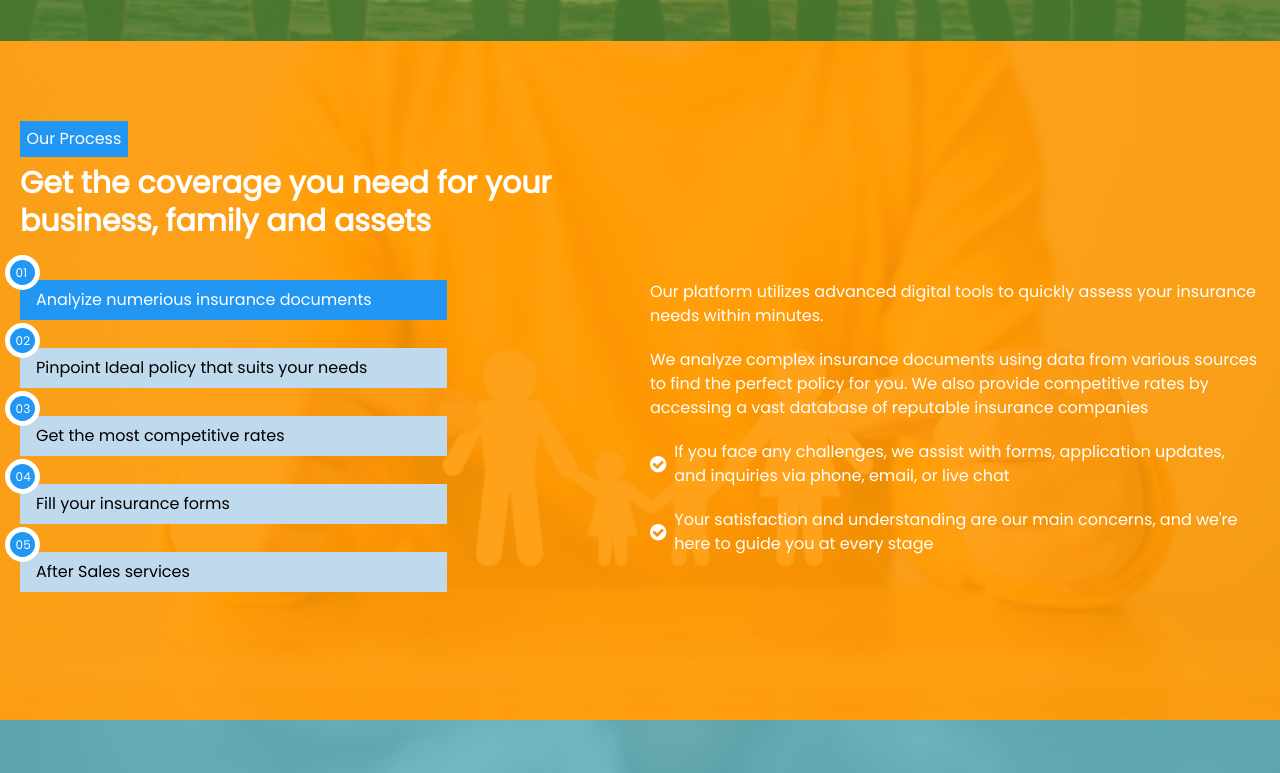
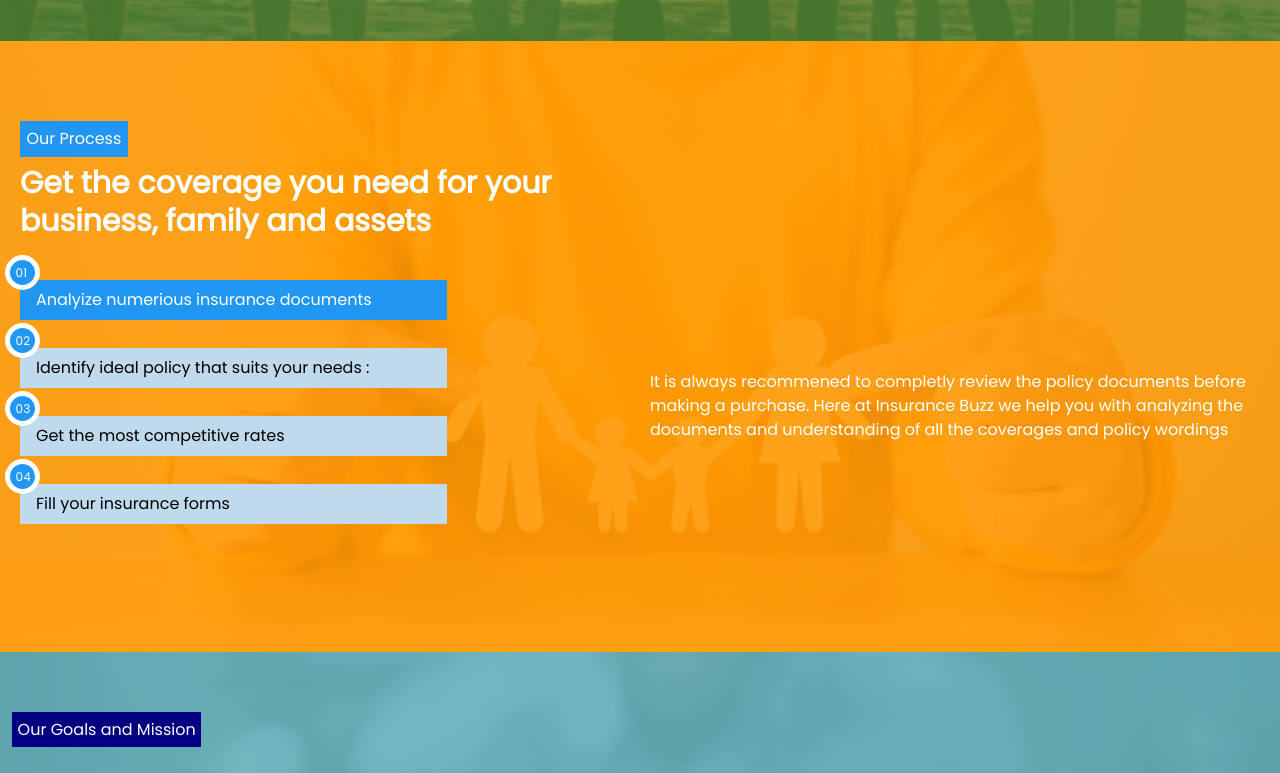
Before and after one commit to stechx1/insurance-buzz-v2, a Next.js app: page / in a window 1280 px wide. Shown: the part 1563-2336 px from the top of the page. Built offline with nearby package versions, Linux system fonts and the light colour scheme.

Commit message:
process section done

```diff
--- a/components/Coverages/CoverageBox.js
+++ b/components/Coverages/CoverageBox.js
@@ -4,12 +4,12 @@ const CoverageBox = ({ image, text, onClick }) => {
   return (
     <div
       onClick={onClick}
-      className='flex flex-col items-center justify-center rounded bg-white shadow-lg cursor-pointer hover:transition-all hover:scale-105'
+      className='flex flex-col items-center justify-between rounded bg-white shadow-lg cursor-pointer hover:transition-all hover:scale-105'
     >
       <img
         src={image}
         alt='coverageimg'
-        className='h-[200px] w-[240px]'
+        className='h-[200px] w-[100%]'
         style={{ objectFit: 'cover' }}
       />
       <p className='px-3 py-4'>{text}</p>
--- a/components/Coverages/CoverageSlider.js
+++ b/components/Coverages/CoverageSlider.js
@@ -6,7 +6,7 @@ const CoverageSlider = () => {
   const router = useRouter();
   return (
     <>
-      <div className='grid xl:grid-cols-5 sm:grid-cols-3 grid-cols-2 gap-5 sm:px-20 px-10 py-10'>
+      <div className='grid xl:grid-cols-5 sm:grid-cols-3 grid-cols-1 gap-5 sm:px-20 px-10 py-10'>
         <CoverageBox
           onClick={() => router.push('/life-insurance/term-life-insurance')}
           image={'/images/new/life-insurance.jpeg'}
@@ -19,7 +19,7 @@ const CoverageSlider = () => {
         />
         <CoverageBox
           onClick={() => router.push('/visitor-canada')}
-          image={'/images/new/visitor-insurance.jpg'}
+          image={'/images/new/visitor.png'}
           text={'Visitor to Canada'}
         />
         <CoverageBox
--- a/components/HeroSection/HeroSection.jsx
+++ b/components/HeroSection/HeroSection.jsx
@@ -1,10 +1,10 @@
-export const HeroSection = ({ img, heading, para, color }) => {
+export const HeroSection = ({ img, heading, para, color, position = "center" }) => {
   return (
     <div
       className=' relative top-[-165px]'
       style={{
         background: `url(${img})`,
-        backgroundPosition: 'center',
+        backgroundPosition: position,
         backgroundSize: 'cover',
         backgroundRepeat: 'no-repeat',
         objectFit: 'cover',
--- a/components/Process/Process.js
+++ b/components/Process/Process.js
@@ -134,7 +134,7 @@ const Process = () => {
                   isOpen.second ? 'text-white' : 'text-black'
                 } mb-2`}
               >
-                Pinpoint Ideal policy that suits your needs
+                Identify ideal policy that suits your needs :
               </span>
             </div>
 
@@ -203,92 +203,59 @@ const Process = () => {
                 Fill your insurance forms
               </span>
             </div>
-
-            <div
-              onClick={() => {
-                toogle('fifth');
-              }}
-              className='relative cursor-pointer'
-            >
-              <div
-                style={{
-                  width: '35px',
-                  height: '35px',
-                  borderRadius: '50%',
-                  backgroundColor: '#2196F3',
-                  position: 'absolute',
-                  top: '-25px',
-                  left: '-15px',
-                  border: '5px solid white',
-                }}
-              >
-                <span className='text-center ml-[0.35rem] text-white text-xs'>
-                  05
-                </span>
-              </div>
-              <span
-                className={` ${
-                  isOpen.fifth ? 'bg-[#2196F3]' : 'bg-[#BFD9ED]'
-                } xl:w-[70%] w-full lg:w-[80%] block px-4 py-2 ${
-                  isOpen.fifth ? 'text-white' : 'text-black'
-                } mb-2`}
-              >
-                After Sales services
-              </span>
-            </div>
           </div>
 
           {isOpen.first ? (
             <ProcessBox
               text1={
-                'Our platform utilizes advanced digital tools to quickly assess your insurance needs within minutes.'
+                'It is always recommened to completly review the policy documents before making a purchase. Here at Insurance Buzz we help you with analyzing the documents and understanding of all the coverages and policy wordings'
               }
-              text2={
-                'We analyze complex insurance documents using data from various sources to find the perfect policy for you. We also provide competitive rates by accessing a vast database of reputable insurance companies'
-              }
-              point1={
-                'If you face any challenges, we assist with forms, application updates, and inquiries via phone, email, or live chat'
-              }
-              point2={`Your satisfaction and understanding are our main concerns, and we're here to guide you at every stage`}
+              // text2={
+              //   'We analyze complex insurance documents using data from various sources to find the perfect policy for you. We also provide competitive rates by accessing a vast database of reputable insurance companies'
+              // }
+              // point1={
+              //   'If you face any challenges, we assist with forms, application updates, and inquiries via phone, email, or live chat'
+              // }
+              // point2={`Your satisfaction and understanding are our main concerns, and we're here to guide you at every stage`}
             />
           ) : isOpen.second ? (
             <ProcessBox
               text1={
-                'Our platform utilizes advanced digital tools to quickly assess your insurance needs within minutes.'
+                'Determine what assets you need to protect, such as your home, vehicle, business, or health. Evaluate the value and importance of each asset in your life and the potential financial impact of their loss or damage.we efficiently analyze numerous intricate insurance documents and find the best suitable policy as per your requirement from the top insurance companies here in Canada.'
               }
-              text2={
-                'We analyze complex insurance documents using data from various sources to find the perfect policy for you. We also provide competitive rates by accessing a vast database of reputable insurance companies'
-              }
-              point1={
-                'If you face any challenges, we assist with forms, application updates, and inquiries via phone, email, or live chat'
-              }
-              point2={`Your satisfaction and understanding are our main concerns, and we're here to guide you at every stage`}
+              // text2={
+              //   'We analyze complex insurance documents using data from various sources to find the perfect policy for you. We also provide competitive rates by accessing a vast database of reputable insurance companies'
+              // }
+              // point1={
+              //   'If you face any challenges, we assist with forms, application updates, and inquiries via phone, email, or live chat'
+              // }
+              // point2={`Your satisfaction and understanding are our main concerns, and we're here to guide you at every stage`}
             />
           ) : isOpen.third ? (
             <ProcessBox
               text1={
-                'Our platform utilizes advanced digital tools to quickly assess your insurance needs within minutes.'
+                'Our platform is equipped with exclusive digital tools designed to swiftly evaluate your insurance requirements in just a few minutes , by leveraging data from various sources.Especially, with so many Insurance providers in market it gets difficult to make a choice, we provide help to compare the prices and plans to reach your required goal.'
               }
-              text2={
-                'We analyze complex insurance documents using data from various sources to find the perfect policy for you. We also provide competitive rates by accessing a vast database of reputable insurance companies'
-              }
-              point1={
-                'If you face any challenges, we assist with forms, application updates, and inquiries via phone, email, or live chat'
-              }
-              point2={`Your satisfaction and understanding are our main concerns, and we're here to guide you at every stage`}
+              // text2={
+              //   'We analyze complex insurance documents using data from various sources to find the perfect policy for you. We also provide competitive rates by accessing a vast database of reputable insurance companies'
+              // }
+              // point1={
+              //   'If you face any challenges, we assist with forms, application updates, and inquiries via phone, email, or live chat'
+              // }
+              // point2={`Your satisfaction and understanding are our main concerns, and we're here to guide you at every stage`}
             />
           ) : isOpen.forth ? (
             <ProcessBox
               text1={
-                'Our platform utilizes advanced digital tools to quickly assess your insurance needs within minutes.'
+                'We are happy to assist you get covered for the unexpected. Because Nothing is certain, except Insurance.'
               }
-              text2={
-                'We analyze complex insurance documents using data from various sources to find the perfect policy for you. We also provide competitive rates by accessing a vast database of reputable insurance companies'
-              }
-              point1={
-                'If you face any challenges, we assist with forms, application updates, and inquiries via phone, email, or live chat'
-              }
-              point2={`Your satisfaction and understanding are our main concerns, and we're here to guide you at every stage`}
+              // text2={
+              //   'We analyze complex insurance documents using data from various sources to find the perfect policy for you. We also provide competitive rates by accessing a vast database of reputable insurance companies'
+              // }
+              // point1={
+              //   'If you face any challenges, we assist with forms, application updates, and inquiries via phone, email, or live chat'
+              // }
+              // point2={`Your satisfaction and understanding are our main concerns, and we're here to guide you at every stage`}
             />
           ) : (
             <ProcessBox
--- a/components/Process/ProcessBox.js
+++ b/components/Process/ProcessBox.js
@@ -2,29 +2,29 @@ import React from 'react';
 
 const ProcessBox = ({ text1, text2, point1, point2 }) => {
   return (
-    <div className='flex flex-col gap-5 flex-1'>
+    <div className='flex flex-col gap-5 flex-1 justify-center'>
       <span className='text-white'>{text1}</span>
 
-      <span className='text-white'>{text2}</span>
+      {/* <span className='text-white'>{text2}</span> */}
 
-      <div className='flex gap-2 items-center'>
-        <i
+      {/* <div className='flex gap-2 items-center'> */}
+        {/* <i
           style={{ fontSize: '19px', color: 'white' }}
           className='fa fa-check-circle'
           aria-hidden='true'
-        ></i>
+        ></i> */}
 
-        <span className='text-white'>{point1}</span>
-      </div>
-      <div className='flex gap-2 items-center'>
-        <i
+        {/* <span className='text-white'>{point1}</span>
+      </div> */}
+      {/* <div className='flex gap-2 items-center'> */}
+        {/* <i
           style={{ fontSize: '19px', color: 'white' }}
           className='fa fa-check-circle'
           aria-hidden='true'
-        ></i>
+        ></i> */}
 
-        <span className='text-white'>{point2}</span>
-      </div>
+        {/* <span className='text-white'>{point2}</span> */}
+      {/* </div> */}
     </div>
   );
 };
--- a/pages/investments/resp.jsx
+++ b/pages/investments/resp.jsx
@@ -12,7 +12,7 @@ const RESP = () => {
             government also provides a specific contribution to these plans for
             children below the age of 18.`}
         img={'/images/new/resp.jpg'}
-        color={'#9AB88CCC'}
+        color={'#9AB88CCC'} position='top'
       />
 
       <div className='relative top-[-165px]'>
```
Also changed, not shown: public/images/new/visitor.png (added).
